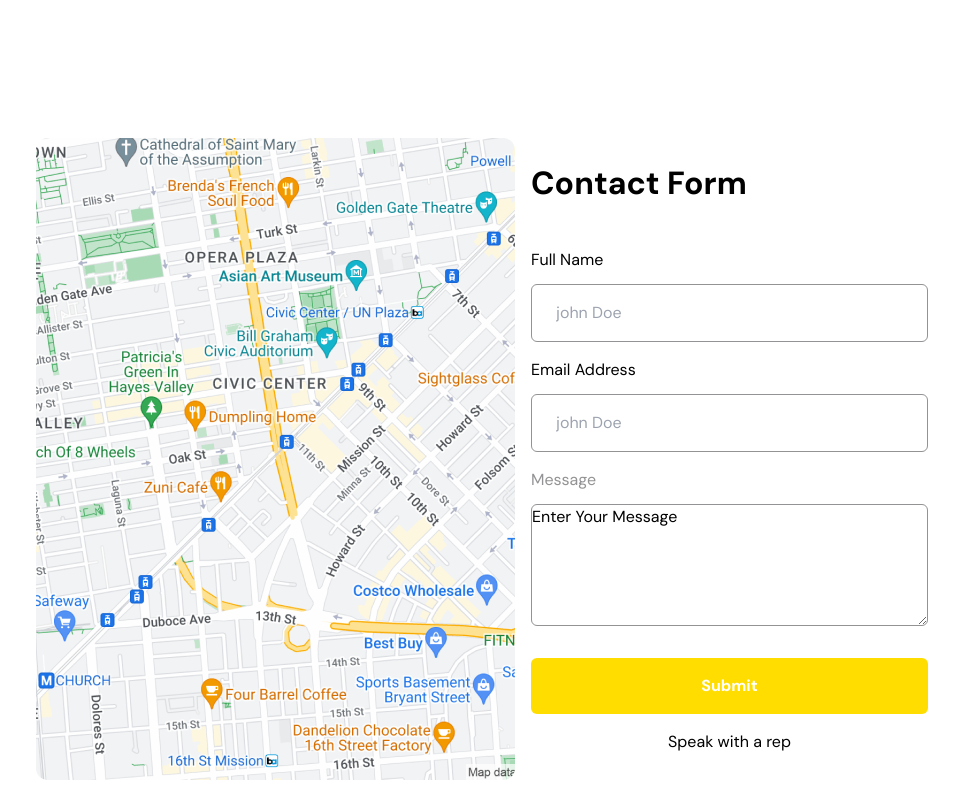
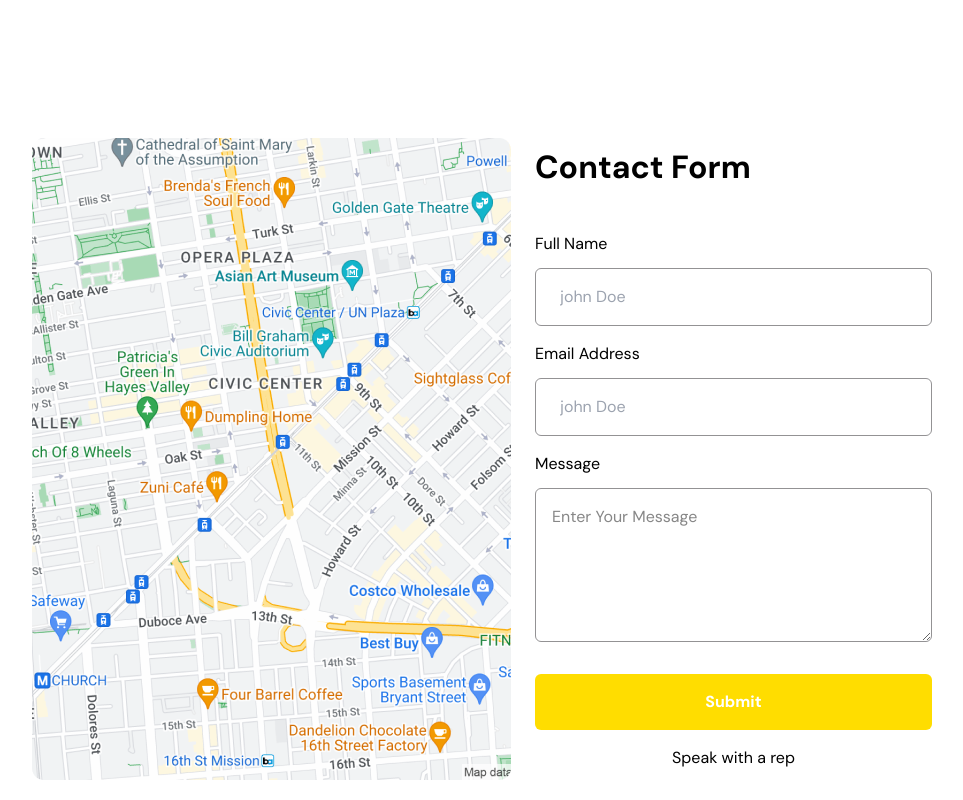
Before and after one commit to Ebiperre/FormyardNIG, a React (Vite) app: page /contact in a window 1280 px wide. Shown: the part 1380-2180 px from the top of the page, without its empty margins (158-1121 px from the left). Built offline with nearby package versions, Linux system fonts and the light colour scheme.

Commit message:
Update Contact.jsx

```diff
--- a/src/pages/Contact.jsx
+++ b/src/pages/Contact.jsx
@@ -62,7 +62,7 @@
       </div>
     </section>
     <section className='bg-white padding-container max-container pb-20'>
-      <div className='flexCenter flex-col-reverse lg:flex-row gap-4  '>
+      <div className='flexCenter flex-col-reverse lg:flex-row gap-6  '>
         {/* map */}
         <div className=''>
           <img src={map} alt="map"  className='w-[479px] ' />
@@ -73,18 +73,18 @@
 
           <form className='flex flex-col space-y-4 mt-4'>
             <label htmlFor="" className='flex flex-col space-y-3'>
-              <span>Full Name</span>
+              <span className='regular-16'>Full Name</span>
               <input type="text" placeholder='john Doe'
               className='py-4 px-6 border border-[#939294] rounded-md' />
             </label>
             <label htmlFor="" className='flex flex-col space-y-3'>
-              <span>Email Address</span>
+              <span className='regular-16'>Email Address</span>
               <input type="text" placeholder='john Doe'
                   className='py-4 px-6 border border-[#939294] rounded-md' />
             </label>
             <label htmlFor="" className='flex flex-col space-y-3'>
-              <span className='text-[#939294]'>Message</span>
-              <textarea name="" id="" cols="30" rows="5" className='border rounded-md border-[#939294]'>Enter Your Message</textarea>
+              <span className='regular-16'>Message</span>
+              <textarea name="" id="" cols="30" rows="5" className='border rounded-md border-[#939294] p-4 text-[#878787]'>Enter Your Message</textarea>
             </label>
             <div className='pt-4'>
             <button className= 'bg-[#FD0]  w-full py-4 px-6 rounded-md font-bold text-white'>Submit</button>
```
